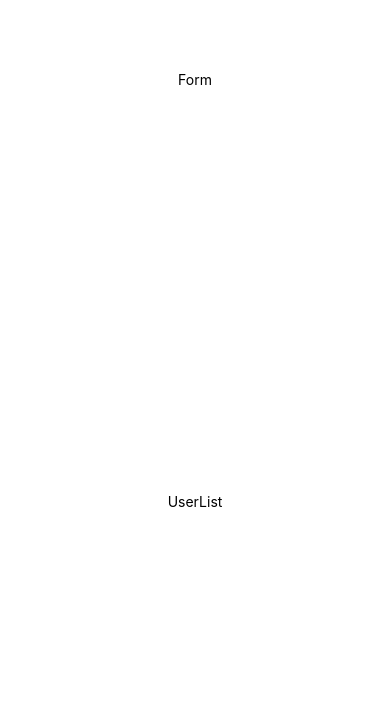
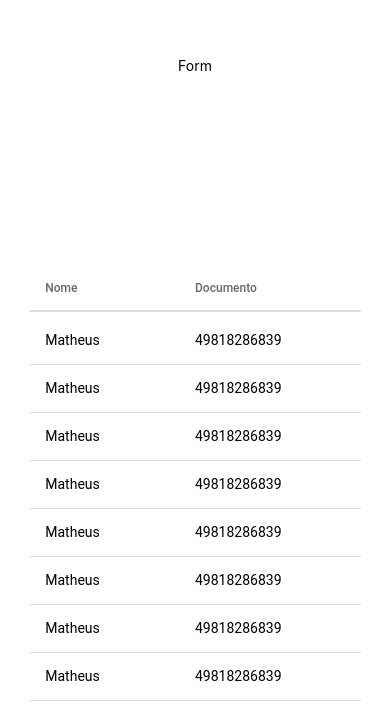
Before and after one commit to MatheusCoxxxta/Ruptiva-Code-Challenge-Front-end, a React Native app: screen / in a window 390 px wide. Shown: the part 132-844 px from the top of the page. Built offline with nearby package versions, Linux system fonts and the light colour scheme.

Commit message:
Creating data table receiving users as props

```diff
--- a/package.json
+++ b/package.json
@@ -8,12 +8,15 @@
     "eject": "expo eject"
   },
   "dependencies": {
+    "@types/styled-components": "^5.1.4",
     "expo": "~39.0.2",
     "expo-status-bar": "~1.0.2",
     "react": "16.13.1",
     "react-dom": "16.13.1",
     "react-native": "https://github.com/expo/react-native/archive/sdk-39.0.4.tar.gz",
-    "react-native-web": "~0.13.12"
+    "react-native-paper": "^4.4.1",
+    "react-native-web": "~0.13.12",
+    "styled-components": "^5.2.1"
   },
   "devDependencies": {
     "@babel/core": "~7.9.0",
--- a/src/components/Main/Form/index.tsx
+++ b/src/components/Main/Form/index.tsx
@@ -1,6 +1,6 @@
-import { StatusBar } from 'expo-status-bar';
-import React from 'react';
-import { StyleSheet, Text, View } from 'react-native';
+import { StatusBar } from "expo-status-bar";
+import React from "react";
+import { StyleSheet, Text, View } from "react-native";
 
 const Form = () => {
   return (
@@ -9,16 +9,16 @@ const Form = () => {
       <StatusBar style="auto" />
     </View>
   );
-}
-
+};
 
 const styles = StyleSheet.create({
   container: {
     flex: 1,
-    backgroundColor: '#fff',
-    alignItems: 'center',
-    justifyContent: 'center',
+    height: 400,
+    backgroundColor: "#fff",
+    alignItems: "center",
+    justifyContent: "center",
   },
 });
 
-export default Form
+export default Form;
--- a/src/components/Main/UserList/index.tsx
+++ b/src/components/Main/UserList/index.tsx
@@ -1,24 +1,51 @@
-import { StatusBar } from 'expo-status-bar';
-import React from 'react';
-import { StyleSheet, Text, View } from 'react-native';
+import React from "react";
+import { ScrollView, StyleSheet, Text, View } from "react-native";
+import { DataTable } from "react-native-paper";
 
-const UserList = () => {
+const UserList = (props: {
+  users: { id: number; name: string; document: string }[];
+}) => {
+  let { users } = props;
+
   return (
-    <View style={styles.container}>
-      <Text>UserList</Text>
-      <StatusBar style="auto" />
-    </View>
+    <>
+      <DataTable style={[styles.dataTable, styles.dataTableHeader]}>
+        <DataTable.Header>
+          <DataTable.Title>Nome</DataTable.Title>
+          <DataTable.Title>Documento</DataTable.Title>
+        </DataTable.Header>
+      </DataTable>
+      <ScrollView style={styles.container}>
+        <DataTable style={styles.dataTable}>
+          {users.map((user: { id: number; name: string; document: string }) => (
+            <DataTable.Row key={user.id}>
+              <DataTable.Cell>
+                {user.name.slice(0, 11)}{" "}
+                {user.name.length > 11 ? <Text>...</Text> : null}
+              </DataTable.Cell>
+              <DataTable.Cell>{user.document}</DataTable.Cell>
+            </DataTable.Row>
+          ))}
+        </DataTable>
+      </ScrollView>
+    </>
   );
-}
-
+};
 
 const styles = StyleSheet.create({
   container: {
     flex: 1,
-    backgroundColor: '#fff',
-    alignItems: 'center',
-    justifyContent: 'center',
+    backgroundColor: "#fff",
+    width: "85%",
+  },
+
+  dataTable: {
+    marginBottom: 5,
+  },
+
+  dataTableHeader: {
+    width: "85%",
   },
 });
 
-export default UserList
+export default UserList;
--- a/src/views/Main/index.tsx
+++ b/src/views/Main/index.tsx
@@ -1,15 +1,50 @@
-import React from 'react';
-import { StyleSheet } from 'react-native';
-import Form from "../../components/Main/Form/"
-import UserList from "../../components/Main/UserList"
+import React, { useState, useCallback } from "react";
+import { ScrollView, RefreshControl, Text, StyleSheet } from "react-native";
+import Constants from "expo-constants";
+import Form from "../../components/Main/Form";
+import UserList from "../../components/Main/UserList";
+import users from "../../../utils/usersMock";
+
+const wait = (timeout: number) => {
+  return new Promise((resolve) => {
+    setTimeout(resolve, timeout);
+  });
+};
 
 const Main = () => {
+  const [refreshing, setRefreshing] = useState(false);
+
+  const onRefresh = useCallback(() => {
+    setRefreshing(true);
+
+    wait(2000).then(() => setRefreshing(false));
+  }, []);
+
   return (
     <>
-      <Form />
-      <UserList />
+      <ScrollView
+        contentContainerStyle={styles.scrollView}
+        refreshControl={
+          <RefreshControl refreshing={refreshing} onRefresh={onRefresh} />
+        }
+      >
+        <Form />
+        <UserList users={users} />
+      </ScrollView>
     </>
   );
-}
+};
 
-export default Main
+const styles = StyleSheet.create({
+  container: {
+    flex: 1,
+    marginTop: Constants.statusBarHeight,
+  },
+  scrollView: {
+    flex: 1,
+    alignItems: "center",
+    justifyContent: "center",
+  },
+});
+
+export default Main;
```
Also changed, not shown: App.tsx (+5 -8 lines), 1 other file (tests, documents, lock files or other folders).
